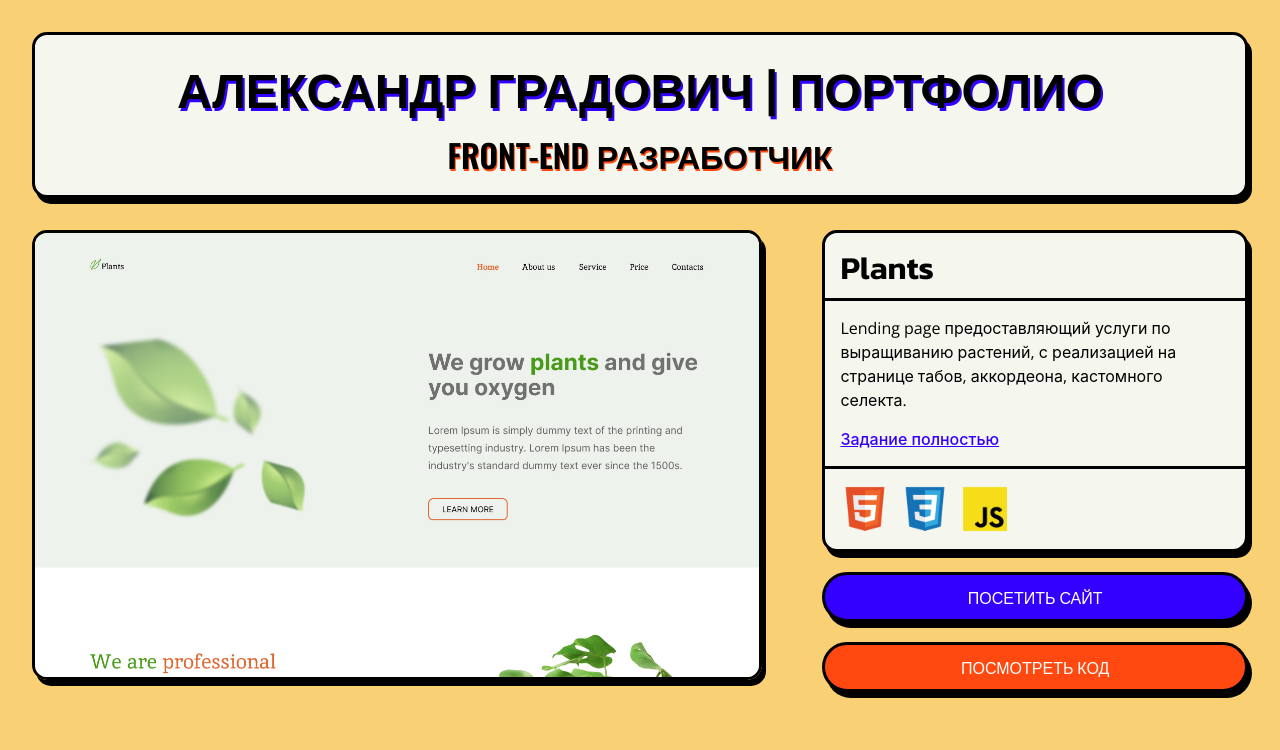
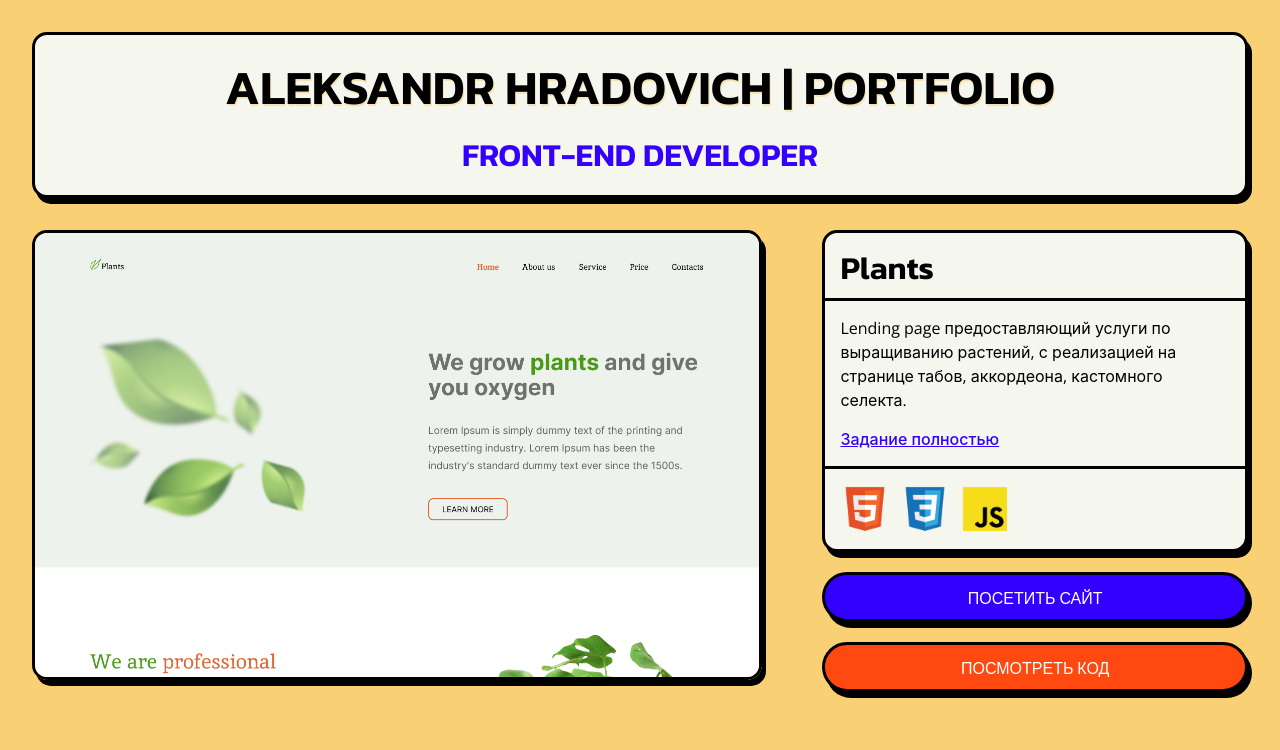
Before and after one commit to AL424/Portfolio, a React (Vite) app: page / in a window 1280 px wide. Shown: the top 750 px of the page. Built offline with nearby package versions, Linux system fonts and the light colour scheme.

Commit message:
feat: update title styles

```diff
--- a/src/components/Header/Header.scss
+++ b/src/components/Header/Header.scss
@@ -9,19 +9,18 @@
 
   .title,
   .subtitle {
-    font-family: 'Oswald', sans-serif;
-    font-weight: 600;
     text-transform: uppercase;
-
   }
 
   .title {
     margin-block: 0 0.5rem;
-    text-shadow: 2px 3px #3300ff;
     font-size: 3rem;
+    text-shadow: 1px 2px #facf7480;
   }
   .subtitle {
+    font-family: 'Kanit', sans-serif;
+    font-weight: 600;
     font-size: 2rem;
-    text-shadow: 1px 2px #ff4911;
+    color: #3300ff;
   }
 }
--- a/src/components/Header/index.tsx
+++ b/src/components/Header/index.tsx
@@ -4,8 +4,8 @@ import './Header.scss';
 export const Header: FC = () => {
   return (
     <header className="header">
-      <h1 className="title">Александр Градович | Портфолио</h1>
-      <span className="subtitle">front-end разработчик</span>
+      <h1 className="title">Aleksandr Hradovich | Portfolio</h1>
+      <span className="subtitle">front-end developer</span>
     </header>
   );
 };
--- a/src/index.scss
+++ b/src/index.scss
@@ -26,7 +26,7 @@ body {
 h1,
 h2,
 h3 {
-  font-family: 'Kanit';
+  font-family: 'Kanit', sans-serif;
   font-weight: 600;
 }
 
```
